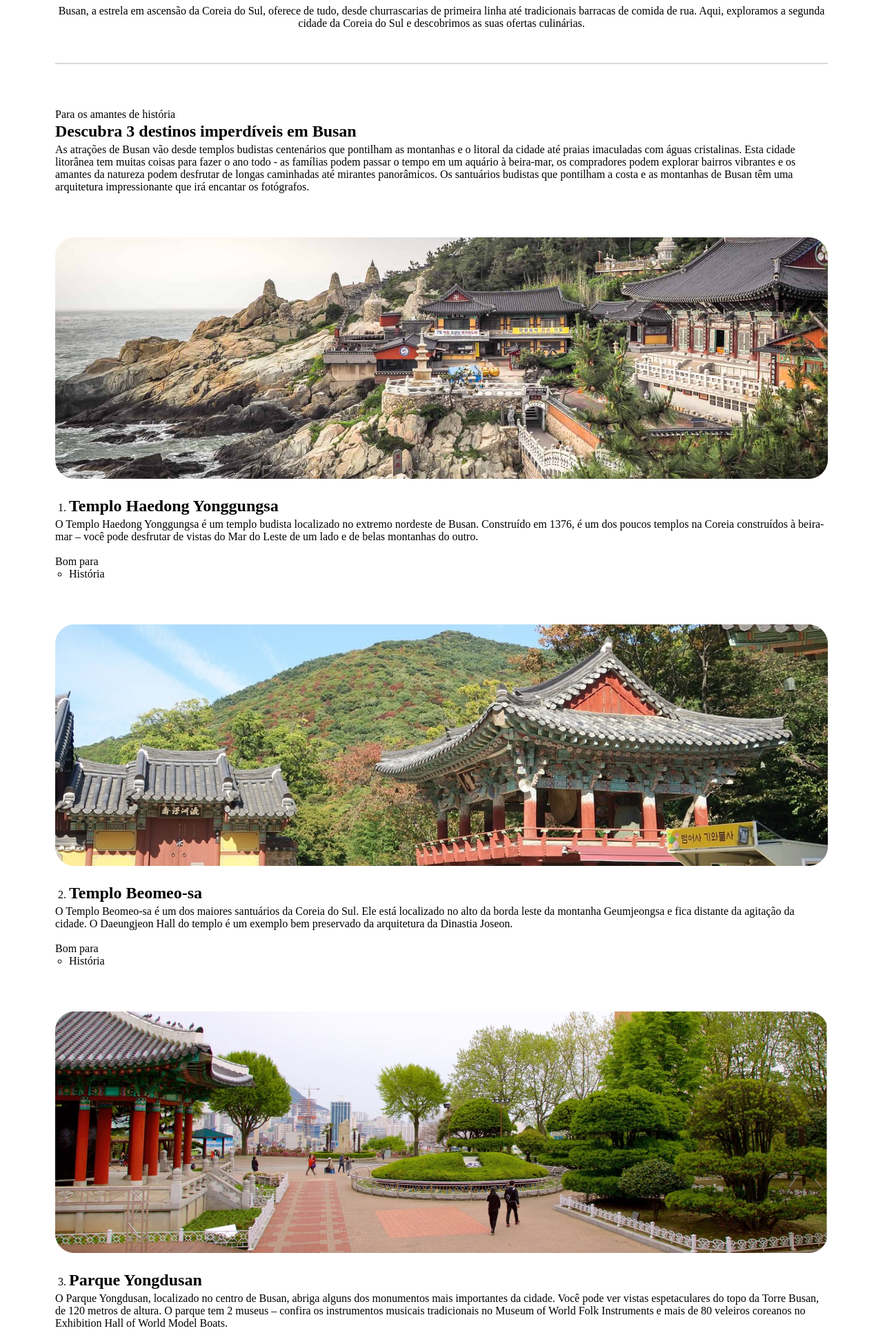
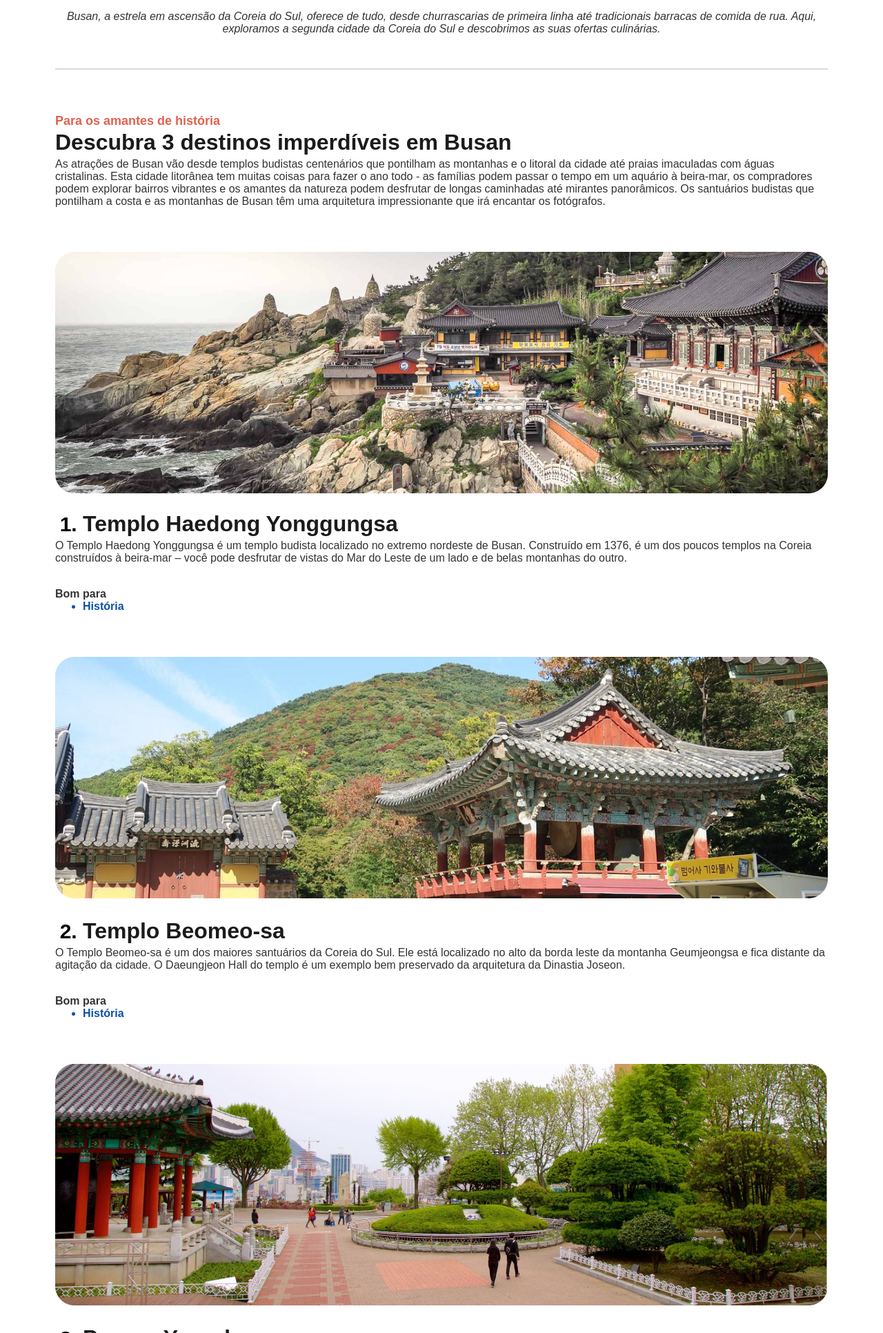
Before and after one commit to VSCgUI/Projeto-Local-Turistico-Trilha-Fullstack, a plain HTML site: page index.html in a window 1280 px wide. Shown: the part 868-2800 px from the top of the page at 69% size. Drawn offline with Linux system fonts and the light colour scheme.

Commit message:
Finalização

```diff
--- a/index.html
+++ b/index.html
@@ -1,6 +1,10 @@
 <!DOCTYPE html>
 <html lang="en">
 <head>
+
+    <link rel="preconnect" href="https://fonts.googleapis.com">
+    <link rel="preconnect" href="https://fonts.gstatic.com" crossorigin>
+    <link href="https://fonts.googleapis.com/css2?family=Open+Sans:ital,wght@0,300..800;1,300..800&display=swap" rel="stylesheet">
 
     <meta charset="UTF-8">
     <meta name="viewport" content="width=device-width, initial-scale=1.0">
@@ -12,19 +16,19 @@
 <body>
     <main>
         <div class="about">
-            <p>Sua próxima viagem:</p>
+            <h3>Sua próxima viagem:</h3>
 
             <h1>Conheça Busan</h1>
 
             <img src="./Image/conheca-busan.jpg" alt="Imagem da cidade busan a noite, com uma ponte e um rio em seu meio.">
 
-            <p>Busan, a estrela em ascensão da Coreia do Sul, oferece de tudo, desde churrascarias de primeira linha até tradicionais barracas de comida de rua. Aqui, exploramos a segunda cidade da Coreia do Sul e descobrimos as suas ofertas culinárias.</p>
+            <p> <i> Busan, a estrela em ascensão da Coreia do Sul, oferece de tudo, desde churrascarias de primeira linha até tradicionais barracas de comida de rua. Aqui, exploramos a segunda cidade da Coreia do Sul e descobrimos as suas ofertas culinárias. </i> </p>
         </div>
 
         <section class="divider-1"></section>
 
         <div class="location">
-            <p>Para os amantes de história</p>
+            <h3>Para os amantes de história</h3>
             <h2>Descubra 3 destinos imperdíveis em Busan</h2>
 
             <p>As atrações de Busan vão desde templos budistas centenários que pontilham as montanhas e o litoral da cidade até praias imaculadas com águas cristalinas. Esta cidade litorânea tem muitas coisas para fazer o ano todo - as famílias podem passar o tempo em um aquário à beira-mar, os compradores podem explorar bairros vibrantes e os amantes da natureza podem desfrutar de longas caminhadas até mirantes panorâmicos.
@@ -39,7 +43,7 @@
                 </li>
                     <p>O Templo Haedong Yonggungsa é um templo budista localizado no extremo nordeste de Busan. Construído em 1376, é um dos poucos templos na Coreia construídos à beira-mar – você pode desfrutar de vistas do Mar do Leste de um lado e de belas montanhas do outro.</p>
                     <br>
-                    <p>Bom para
+                    <p><span>Bom para</span>
                         <ul>
                             <li>
                                 História
@@ -54,7 +58,7 @@
                 </li>
                     <p>O Templo Beomeo-sa é um dos maiores santuários da Coreia do Sul. Ele está localizado no alto da borda leste da montanha Geumjeongsa e fica distante da agitação da cidade. O Daeungjeon Hall do templo é um exemplo bem preservado da arquitetura da Dinastia Joseon.</p>
                     <br>
-                    <p>Bom para
+                    <p> <span>Bom para</span>
                         <ul>
                             <li>
                                 História
@@ -69,17 +73,17 @@
                 </li>
                     <p>O Parque Yongdusan, localizado no centro de Busan, abriga alguns dos monumentos mais importantes da cidade. Você pode ver vistas espetaculares do topo da Torre Busan, de 120 metros de altura. O parque tem 2 museus – confira os instrumentos musicais tradicionais no Museum of World Folk Instruments e mais de 80 veleiros coreanos no Exhibition Hall of World Model Boats.</p>
                     <br>
-                    <p>Bom para
+                    <p><span>Bom para</span>
                         <ul>
-                            <li>
+                            <li class="violet">
                                 Casais
                             </li>
 
-                            <li>
+                            <li class="pink">
                                 Famílias
                             </li>
 
-                            <li>
+                            <li class="orange">
                                 Orçamento
                             </li>
                         </ul>
--- a/style.css
+++ b/style.css
@@ -4,10 +4,43 @@
     box-sizing: border-box;
 }
 
+:root{
+    font-family: 'Open-Sans', sans-serif;
+}
+
 main{
     box-sizing: border-box;
     margin: 80px auto;
     width: 1120px;
+}
+
+main div h1 {
+    margin-top: 8px;
+}
+
+h1 {
+    font-size: 36px;
+}
+
+h2 {
+    font-size: 32px;
+}
+
+h1, h2 {
+    color: #1b1b1b;
+    font-weight: bold;
+}
+
+h3 {
+    color: #e1624f;
+    font-size: 18px;
+    font-weight: bold;
+}
+
+p {
+    font-size: 16px;
+    color: #333333;
+    font-weight: 500;
 }
 
 .about p {
@@ -42,6 +75,11 @@ main{
     margin: 2px auto 4px;
 }
 
+ol {
+    font-size: 30px;
+    font-weight: bold;
+}
+
 ol img {
     margin-top: 48px;
 }
@@ -51,9 +89,33 @@ ol li h2{
 }
 
 ol li{
-    margin-left: 20px;
+    margin-left: 40px;
 }
 
+ul li {
+    color: #0c51a7;
+    font-size: 16px;
+    font-weight: bold;
+    list-style-type: disc;
+}
+
+p span {
+    font-weight: bold;
+    font-size: 16px;
+}
+
+.violet{
+    color: #591b98;
+
+}
+
+.pink {
+    color: #e5245e;
+}
+
+.orange {
+    color: #e95e10;
+}
 
 
 .divider-2 {
@@ -68,4 +130,5 @@ section + p {
 footer {
     margin: 65px;
     text-align: center;
+    font-size: 16px;
 }
```
